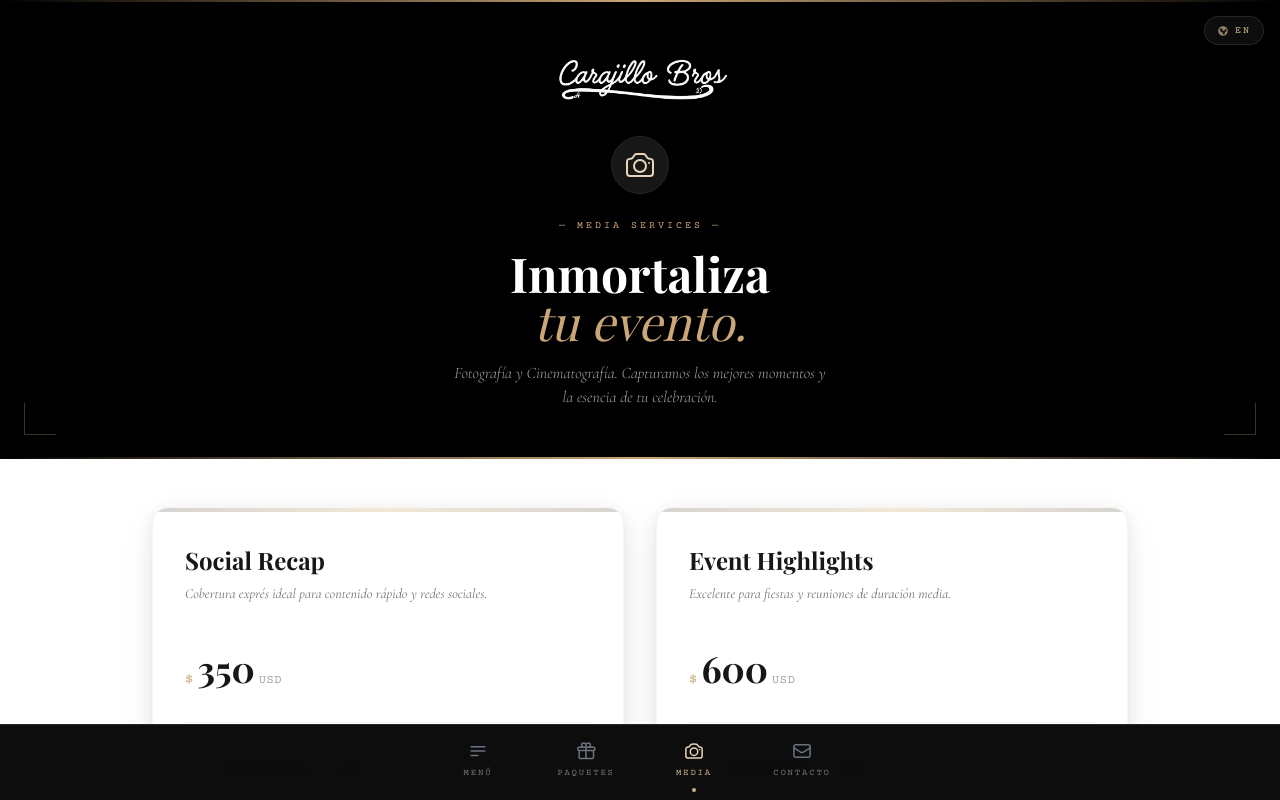
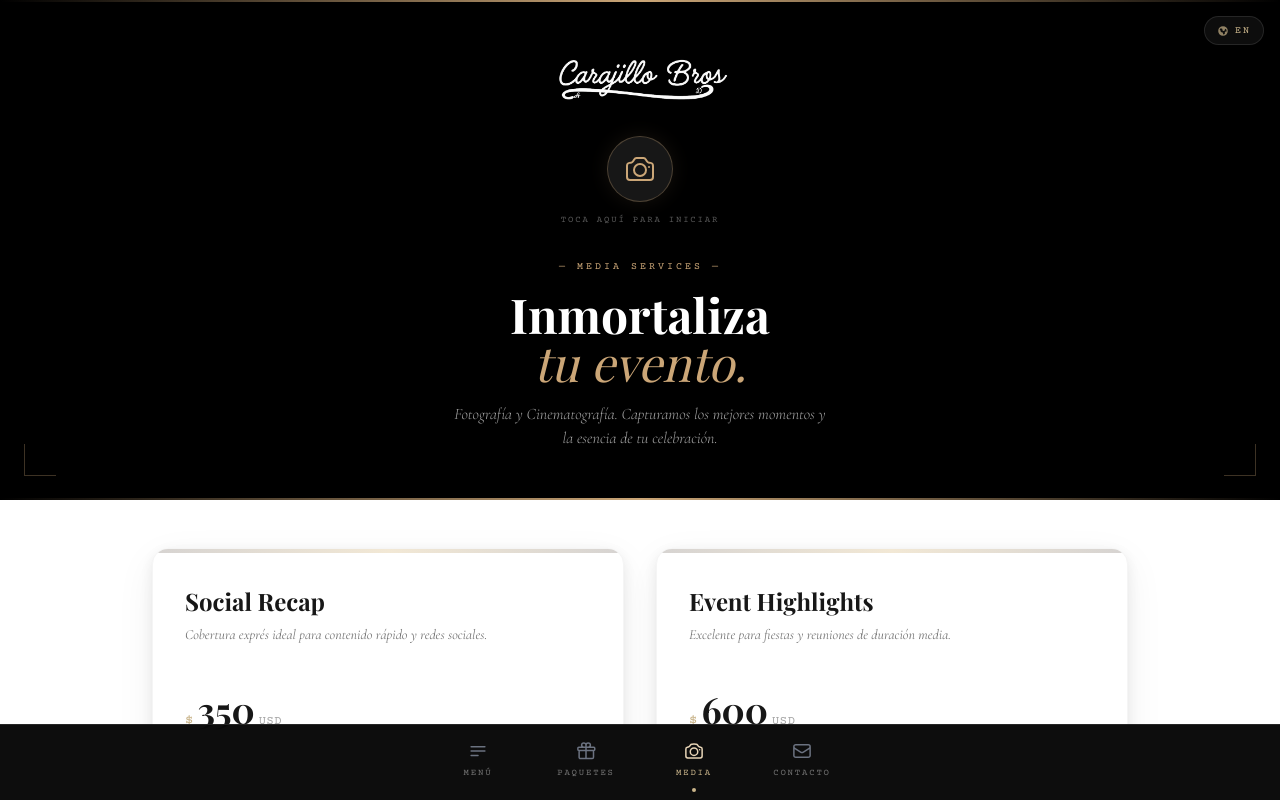
Before and after one commit to elvisbarrera/carajillo-bros, a React (Vite) app: page / in a window 1280 px wide. Both pictures are taken after a click on the button "MEDIA". Shown: the top 800 px of the page. Built offline with nearby package versions, Linux system fonts and the light colour scheme; a web font is replaced by a local one.

Commit message:
Enhance camera button with explicit tap instructions

```diff
--- a/src/MediaPage.jsx
+++ b/src/MediaPage.jsx
@@ -167,14 +167,21 @@ export default function MediaPage({ setPage }) {
             <img src="/img/logo.png" alt="Carajillo Bros" className="w-40 sm:w-52 object-contain" />
           </div>
 
+          <div className="flex flex-col items-center mb-8 relative">
             <button
               type="button"
               onClick={startCamera}
-            className="inline-flex items-center justify-center p-3 rounded-full bg-neutral-900 border border-neutral-800 text-beige mb-6 hover:scale-105 active:scale-95 transition-transform cursor-pointer"
+              className="relative inline-flex items-center justify-center p-4 rounded-full bg-neutral-900 border border-[#cba677]/30 text-[#cba677] hover:scale-110 active:scale-95 transition-all cursor-pointer group shadow-[0_0_20px_rgba(203,166,119,0.1)]"
               aria-label="Take a selfie"
             >
+               {/* Pulsing ring for attention */}
+               <span className="absolute inset-0 rounded-full border border-[#cba677] animate-ping opacity-20 duration-1000"></span>
                <CameraIcon className="w-8 h-8 pointer-events-none" />
             </button>
+            <span className="mt-3 font-mono text-[9px] tracking-[0.2em] text-neutral-400 uppercase flex items-center gap-1.5 animate-pulse">
+               {t.nav.menu === 'Menu' ? 'TAP HERE TO START' : 'TOCA AQUÍ PARA INICIAR'}
+            </span>
+          </div>
 
           <p className="font-mono text-[10px] tracking-[0.3em] text-[#cba677] uppercase mb-4">
             {t.media.heroOverline}
```
Lines whose indentation alone changed are shown as unchanged.
